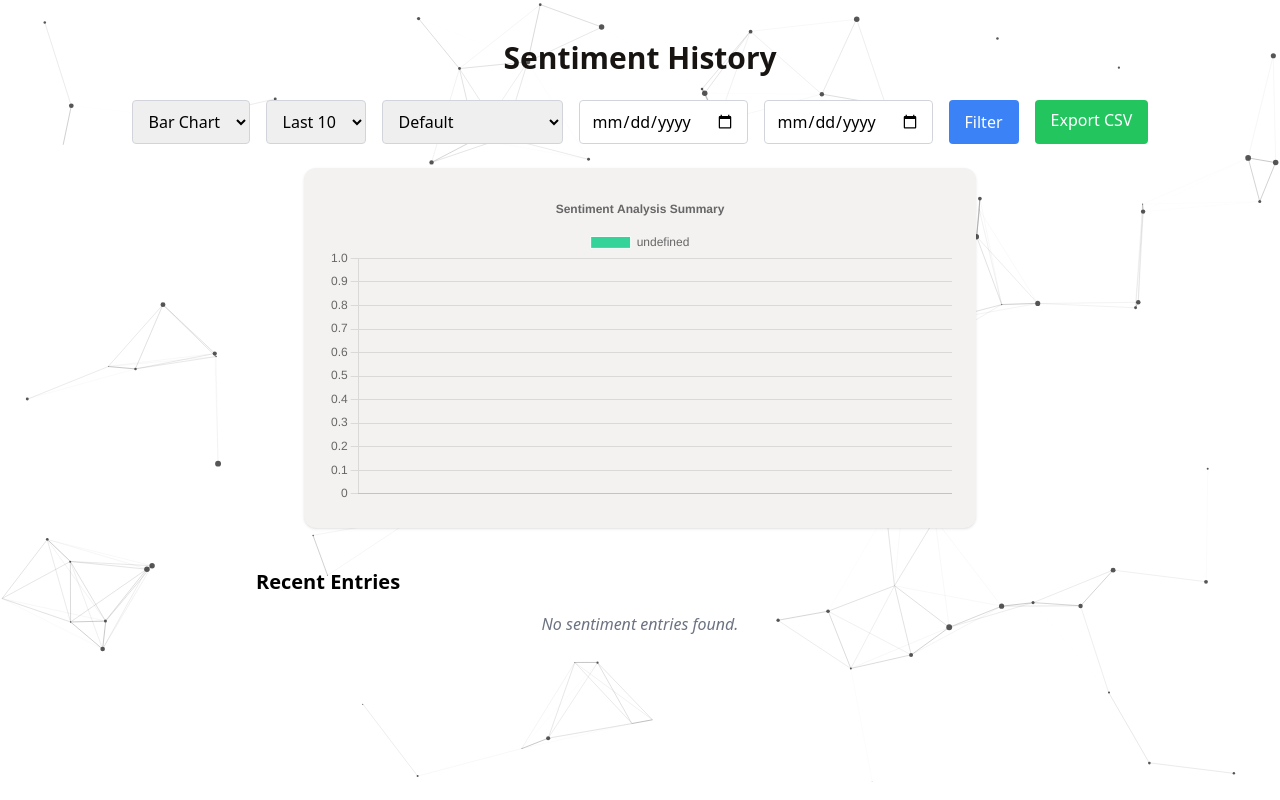
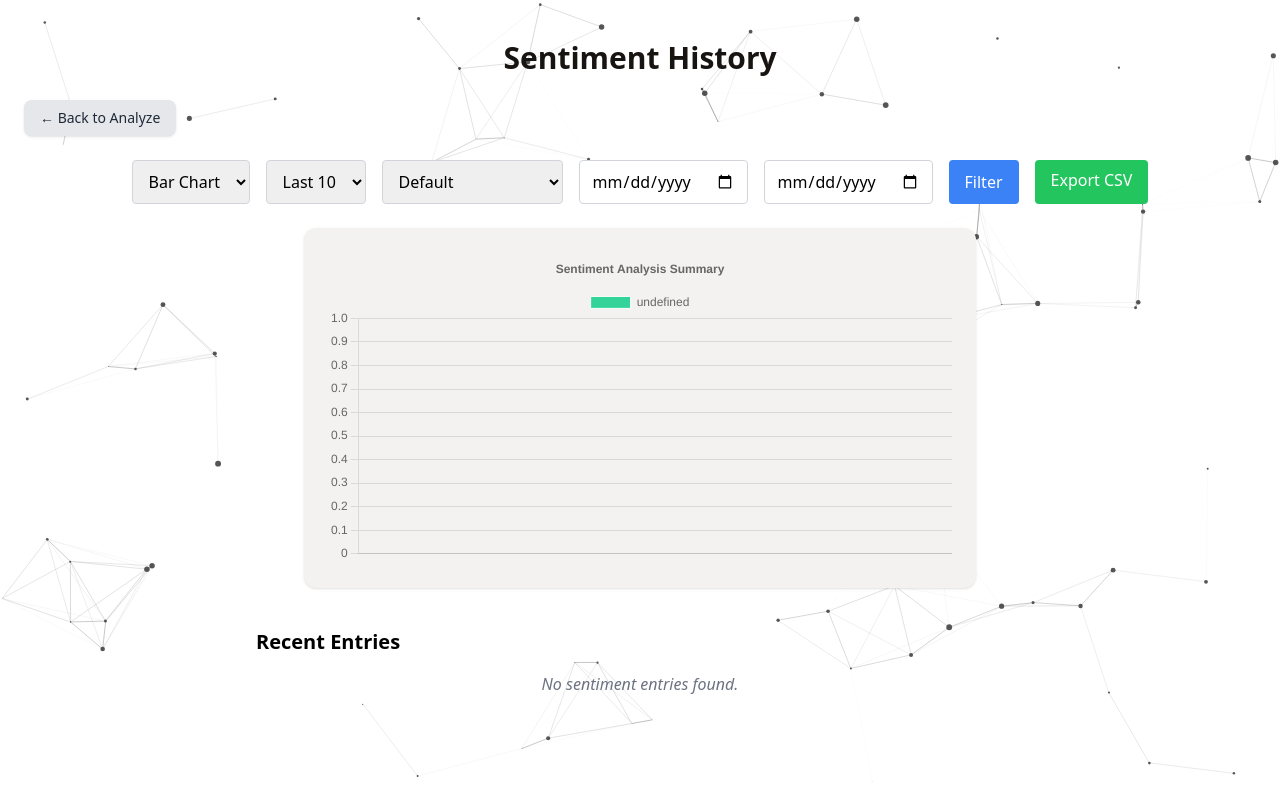
Before and after one commit to kuppireddybhageerathareddy1110/mm, a Flask app: page /history in a window 1280 px wide. Run offline with Flask 2, Linux system fonts and the light colour scheme; the visitor is signed in with stand-in values (Sample User, id 1); data that the repository does not hold is empty; some libraries are stand-ins or nearby versions.

Commit message:
Fix chart rendering, stabilize ML pipeline, and improve history UI

```diff
--- a/templates/history.html
+++ b/templates/history.html
@@ -42,6 +42,13 @@
   <!-- Main content -->
   <div class="main-content px-6 py-10">
     <h1 class="text-3xl font-bold text-center text-[#171412] mb-6">Sentiment History</h1>
+     <div class="mb-6 flex justify-start">
+  <a href="{{ url_for('index') }}"
+     class="inline-flex items-center gap-2 bg-gray-200 hover:bg-gray-300
+            text-gray-800 px-4 py-2 rounded-lg shadow text-sm font-medium">
+    ← Back to Analyze
+  </a>
+</div>
 
     <form method="POST" class="flex flex-wrap gap-4 justify-center mb-6">
       <select name="chart" class="rounded px-3 py-2 border border-gray-300">
```
